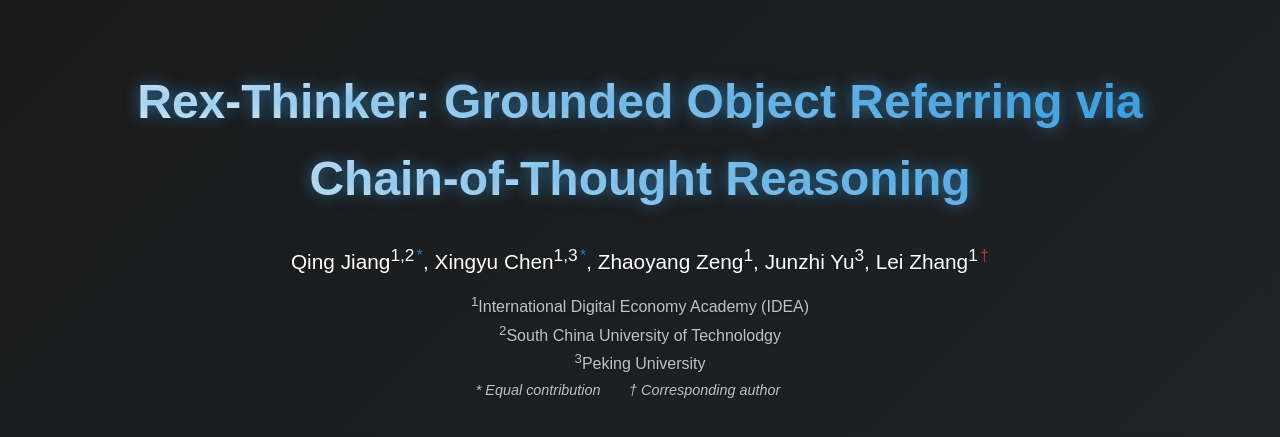
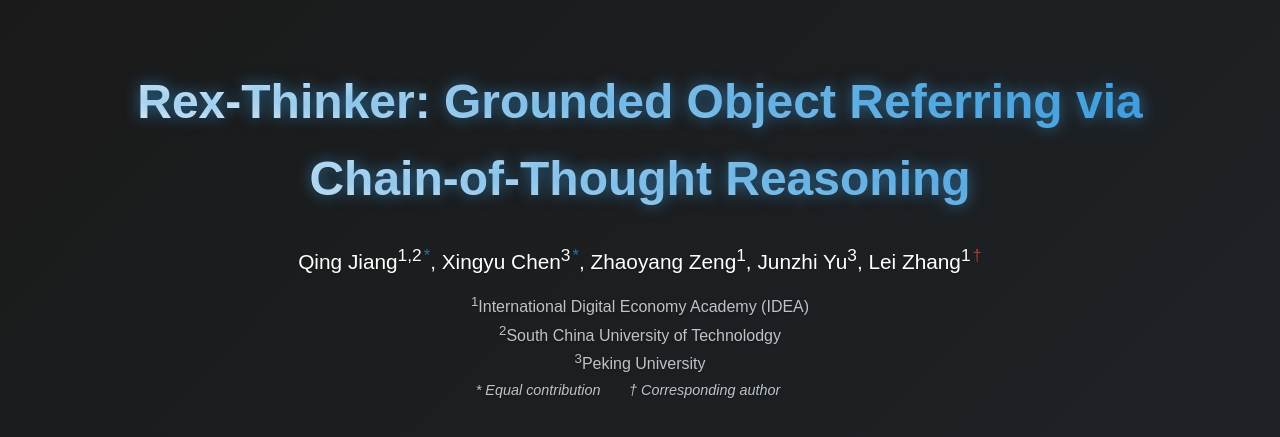
Before and after one commit to rexthinker/rexthinker.github.io, a plain HTML site: page index.html in a window 1280 px wide. Shown: the top 437 px of the page. Drawn offline with Linux system fonts and the light colour scheme.

Commit message:
update facility

```diff
--- a/index.html
+++ b/index.html
@@ -15,7 +15,7 @@
             <div class="authors">
                 <p>
                     <a href="https://mountchicken.github.io/" target="_blank" class="author-link">Qing Jiang<sup>1,2</sup></a><sup class="equal-contribution">*</sup>,
-                    <a href="https://seanchenxy.github.io/" target="_blank" class="author-link">Xingyu Chen<sup>1,3</sup></a><sup class="equal-contribution">*</sup>,
+                    <a href="https://seanchenxy.github.io/" target="_blank" class="author-link">Xingyu Chen<sup>3</sup></a><sup class="equal-contribution">*</sup>,
                     <a href="https://scholar.google.com/citations?user=U_cvvUwAAAAJ&hl=zh-CN&oi=ao" target="_blank" class="author-link">Zhaoyang Zeng<sup>1</sup></a>,
                     <a href="https://scholar.google.com/citations?user=Gudfky4AAAAJ&hl=zh-CN&oi=ao" target="_blank" class="author-link">Junzhi Yu<sup>3</sup></a>,
                     <a href="https://www.leizhang.org/" target="_blank" class="author-link">Lei Zhang<sup>1</sup></a><sup class="corresponding-author">†</sup>
```
